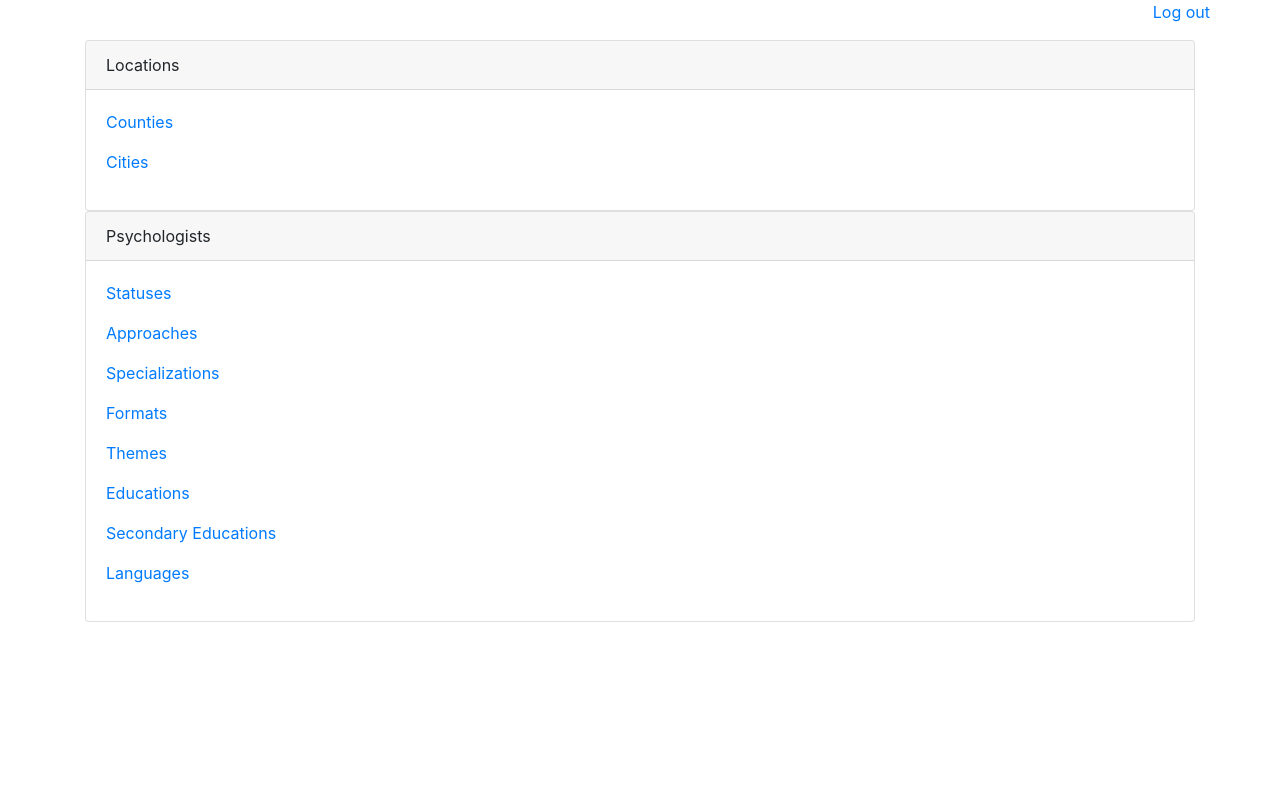
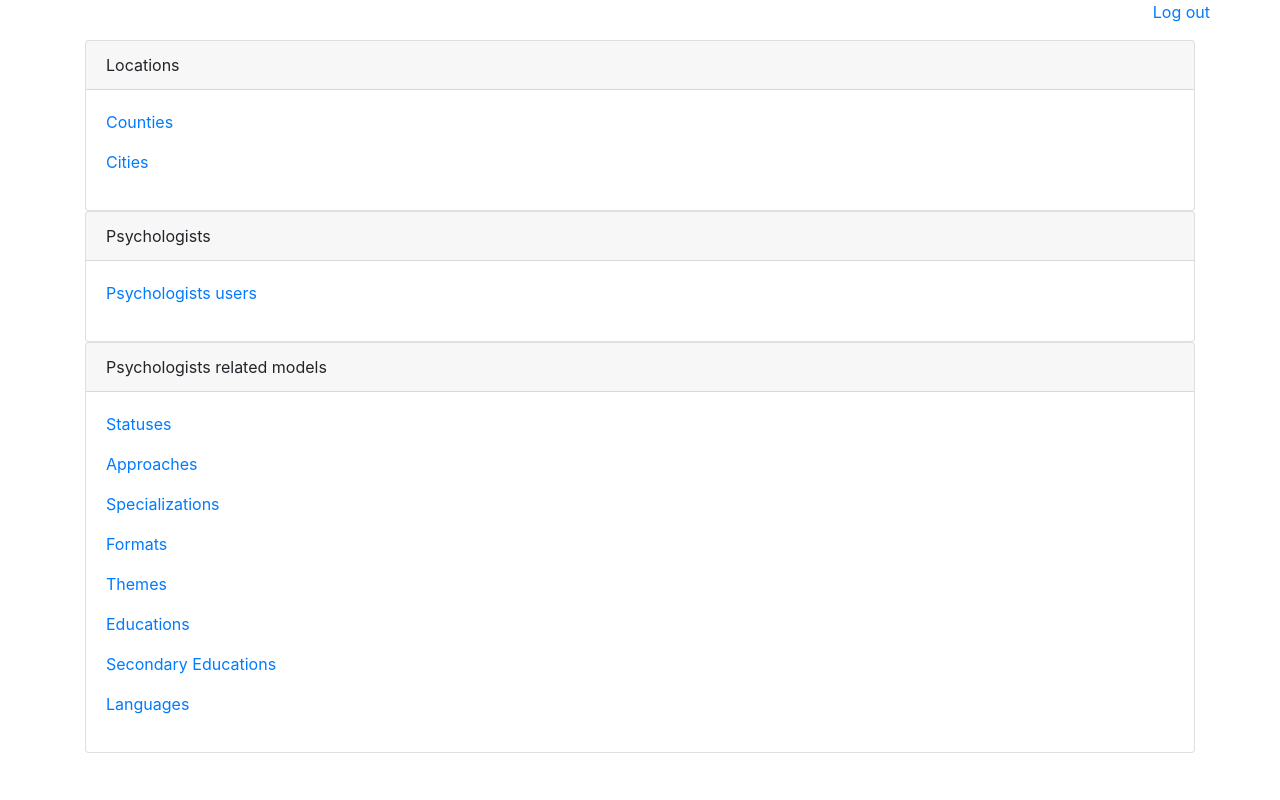
Before and after one commit to hunterinious/psy_time, a Django app: template templates/cadmin/index.html in a window 1280 px wide. Run offline with Django 3.2, Linux system fonts and the light colour scheme; the template is opened without the code that fills it, so the values that code supplies are empty; some libraries are stand-ins or nearby versions.

Commit message:
lost model added

```diff
--- a/templates/cadmin/index.html
+++ b/templates/cadmin/index.html
@@ -18,6 +18,16 @@
     <div class="card">
         <div class="card-header">
             Psychologists
+        </div>
+        <div class="card-body">
+            <p>
+                <a href="{% url 'psy-list' %}">Psychologists users</a>
+            </p>
+        </div>
+    </div>
+    <div class="card">
+        <div class="card-header">
+            Psychologists related models
         </div>
         <div class="card-body">
             <p>
```
